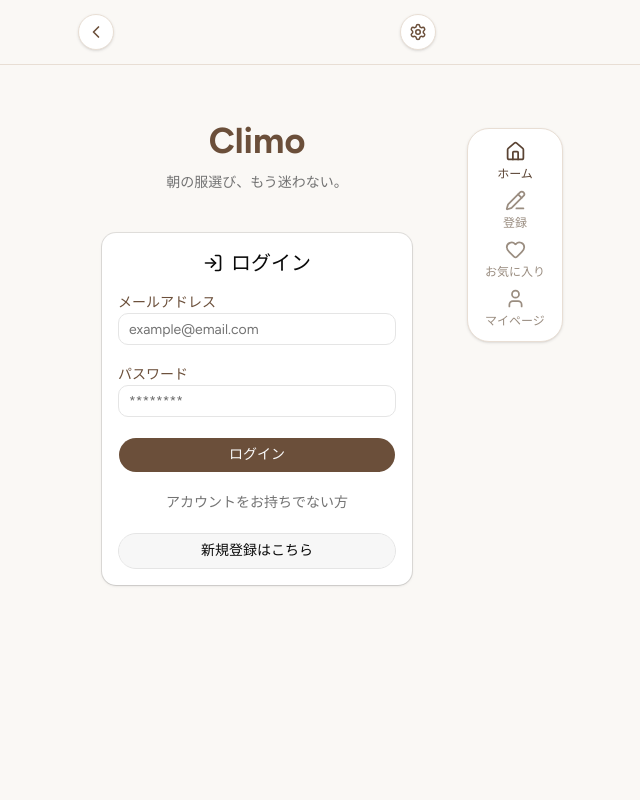
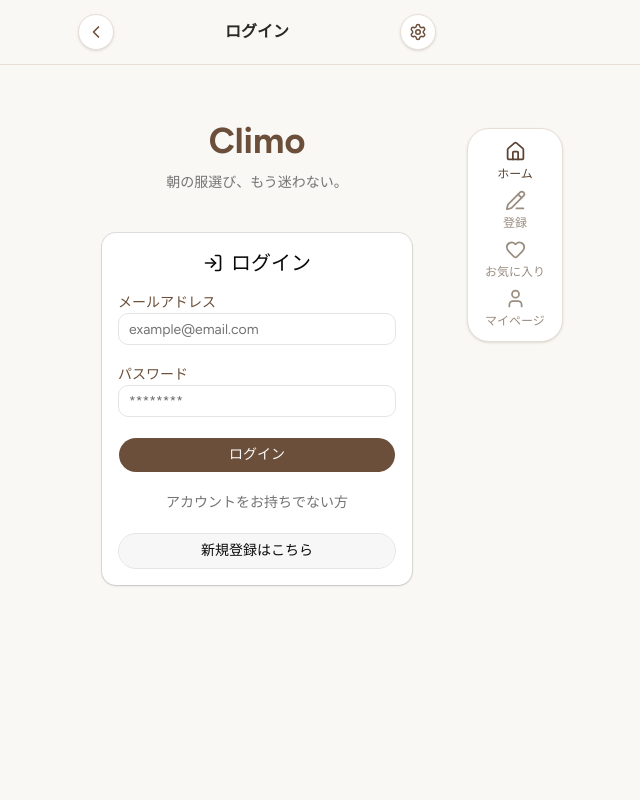
Before and after one commit to ms-engineer-bc26-01/teamB_section_9, a Next.js app in the folder frontend/: page /login in a window 1280 px wide. Shown: the top 800 px of the page, without its empty margins (383-1023 px from the left). Built offline with nearby package versions, Linux system fonts and the light colour scheme; no server answers.

Commit message:
fix(fe): ヘッダーにページタイトルを追加し、ホーム以外での表示を改善

```diff
--- a/frontend/src/components/layout/Header.tsx
+++ b/frontend/src/components/layout/Header.tsx
@@ -5,10 +5,36 @@ import Link from "next/link";
 import { ChevronLeft, Settings } from "lucide-react";
 import { usePathname } from "next/navigation";
 
+const pageTitles: Record<string, string> = {
+  "/mypage": "マイページ",
+  "/settings": "設定",
+  "/clothes": "服一覧",
+  "/clothes/register": "服登録",
+  "/outfits/scenes": "シーン選択",
+  "/outfits/loading": "提案生成中",
+  "/outfits/detail": "コーデ詳細",
+  "/outfits/preview": "コーデ確認",
+  "/register": "アカウント登録",
+  "/login": "ログイン",
+};
+
+function getPageTitle(pathname: string) {
+  if (pathname.startsWith("/outfits/detail")) {
+    return pageTitles["/outfits/detail"];
+  }
+
+  if (pathname.startsWith("/outfits/preview")) {
+    return pageTitles["/outfits/preview"];
+  }
+
+  return pageTitles[pathname] ?? "";
+}
+
 export function Header() {
   const pathname = usePathname();
   const isHome = pathname === "/";
   const isSettings = pathname === "/settings";
+  const title = getPageTitle(pathname);
 
   return (
     <header className="sticky top-0 z-40 border-b border-[#E8DED4] bg-[#FAF8F5]/95 backdrop-blur">
@@ -41,7 +67,13 @@ export function Header() {
         </div>
 
         <div className="min-w-0 text-center">
-          <span className="sr-only">Climo</span>
+          {isHome ? (
+            <span className="sr-only">Climo</span>
+          ) : (
+            <h1 className="truncate text-base font-bold text-[#2B2926]">
+              {title}
+            </h1>
+          )}
         </div>
 
         <div className="flex justify-end">
```
